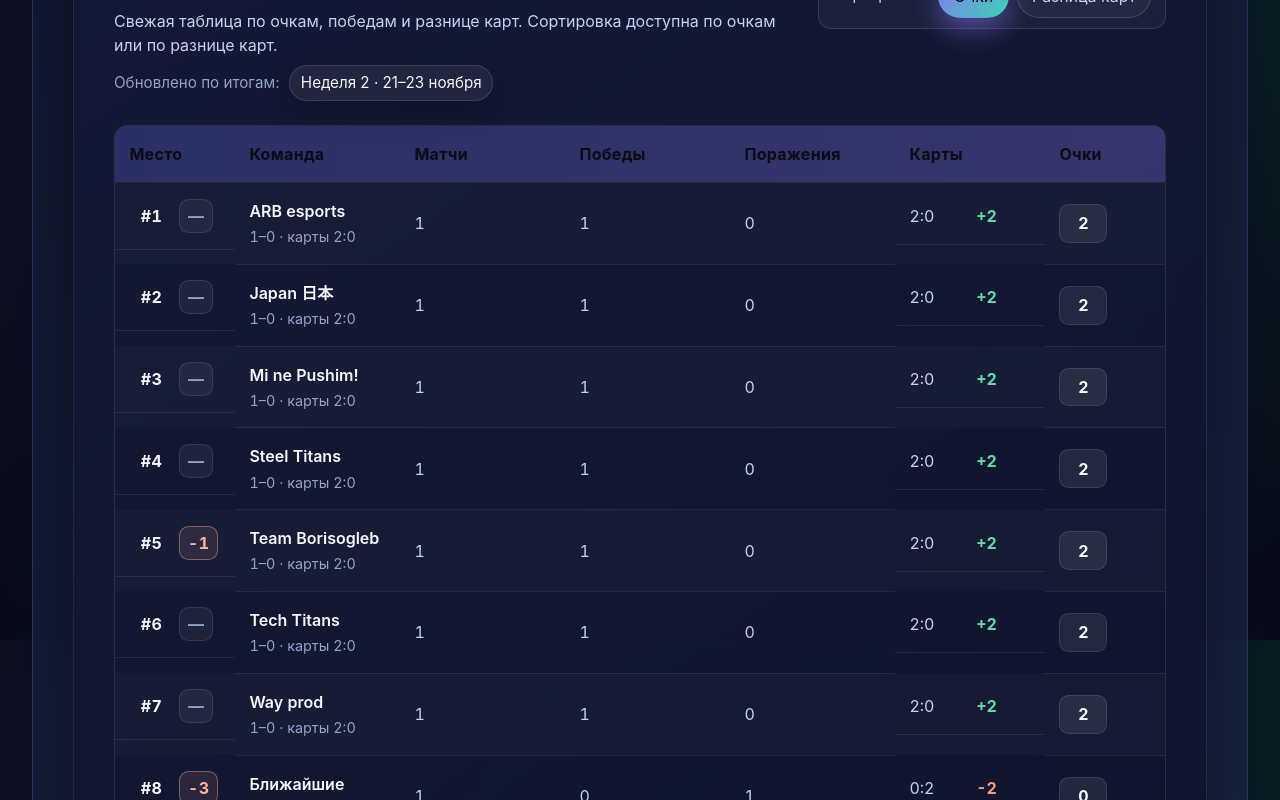
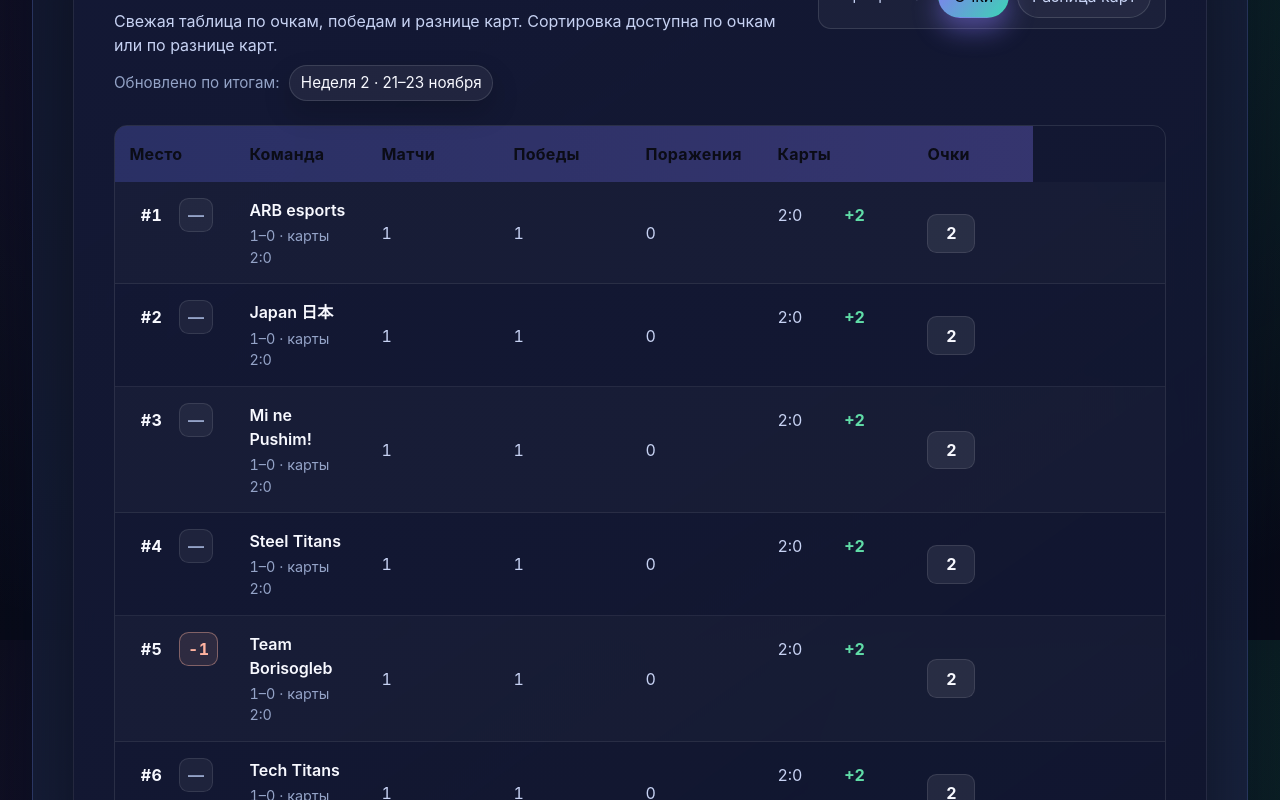
Before and after one commit to rtalyutin/new-test, a React (Vite) app: page / in a window 1280 px wide. Shown: the part 4960-5760 px from the top of the page. Built offline with nearby package versions, Linux system fonts and the light colour scheme.

Commit message:
fix: stretch qualification row dividers

```diff
--- a/src/features/QualificationsTable/QualificationsTable.module.css
+++ b/src/features/QualificationsTable/QualificationsTable.module.css
@@ -139,8 +139,19 @@
 .table td {
   padding: clamp(0.75rem, 2vw, 1rem) clamp(0.6rem, 1.5vw, 0.9rem);
   text-align: left;
+  font-variant-numeric: tabular-nums;
+}
+
+.table tbody tr {
+  position: relative;
+}
+
+.table tbody tr::after {
+  content: '';
+  position: absolute;
+  inset: auto 0 0;
   border-bottom: 1px solid rgba(255, 255, 255, 0.08);
-  font-variant-numeric: tabular-nums;
+  pointer-events: none;
 }
 
 .table th {
```
